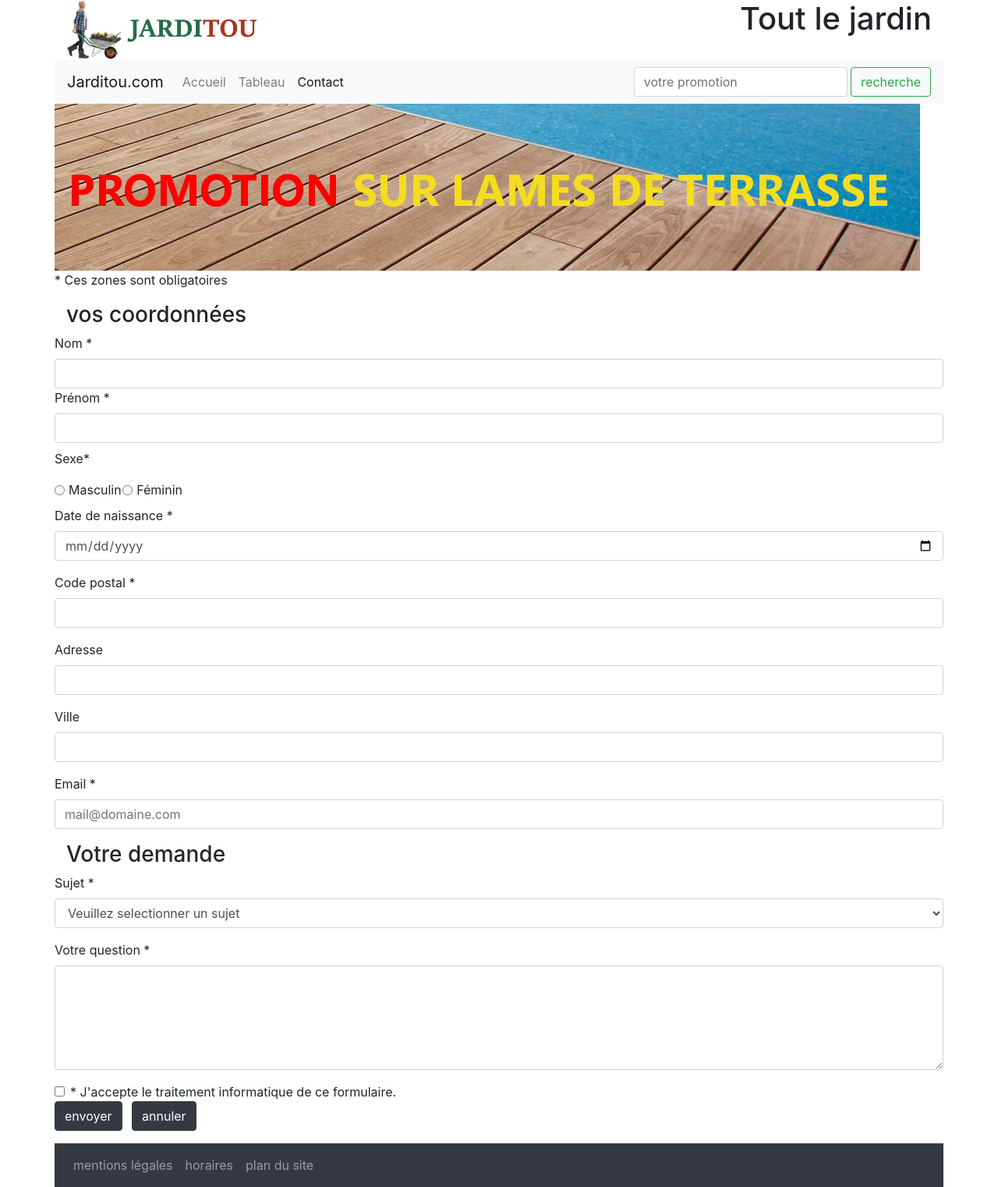
After one commit to glebnar/jarditou, a PHP site: page /bootstrap/contact.html in a window 1280 px wide. The commit adds this page. Shown: the whole page at 78% size. Run offline with PHP 8.4, Linux system fonts and the light colour scheme.

Commit message:
commit bootstrap1

```diff
--- /dev/null
+++ b/Kévin/front/statique/bootstrap/contact.html
@@ -0,0 +1,136 @@
+<!DOCTYPE html>
+<html lang="fr">
+<head>
+    <meta charset="UTF-8">
+    <meta name="viewport" content="width=device-width, initial-scale=1.0">
+    <link rel="stylesheet" href="https://stackpath.bootstrapcdn.com/bootstrap/4.4.1/css/bootstrap.min.css" integrity="sha384-Vkoo8x4CGsO3+Hhxv8T/Q5PaXtkKtu6ug5TOeNV6gBiFeWPGFN9MuhOf23Q9Ifjh" crossorigin="anonymous">
+    <title>jarditou.com</title>
+</head>
+<body>
+<div class="container ">
+<!-- logo/slogan -->
+        <div class=" row">
+            <div class="col-3 d-none d-lg-block"> <img src="src/img/jarditou_logo.jpg" class="img-fluid" alt="logo jarditou" title="logo jarditou"> </div>
+            <div class="col-9 d-none d-lg-block"><h1 class="text-right">Tout le jardin</h1></div>
+            <div class="col-1 d-none d-lg-block"></div>
+        </div>
+<!-- --- -->
+<!-- navigation -->
+        <nav class=" row navbar navbar-expand-lg navbar-light bg-light">
+            <a class="navbar-brand" href="#">Jarditou.com</a>
+            <button class="navbar-toggler" type="button" data-toggle="collapse" data-target="#navbarnav" aria-controls="navbarnav" aria-expanded="false" aria-label="Toggle navigation">
+                <span class="navbar-toggler-icon"></span>
+            </button>
+            <div class="collapse navbar-collapse" id="navbarnav">
+                <div class="navbar-nav">
+                    <a class="nav-item nav-link" href="index.html">Accueil </a>
+                    <a class="nav-item nav-link" href="tableau.html">Tableau</a>
+                    <a class="nav*item nav-link active" href="contact.html">Contact<span class="sr-only ">(page actuel)</span></a>
+                </div>
+            </div>
+                    <form class="form-inline d-none d-lg-block">
+                        <input class="form-control" type="search" placeholder="votre promotion" aria-label="votre promotion">
+                        <button class="btn btn-outline-success" type="submit">recherche</button>
+                    </form>
+
+
+        </nav>
+<!-- --- -->
+<!-- promo -->
+<div class="row">
+    <div class="col-12 p-0 col-sm-12">
+        <img src="src/img/promotion.jpg" class="img-fluid " alt="promotion" title="promotion">
+    </div>
+</div>
+<!-- --- -->
+<!-- contenu -->
+        <form action="http://bienvu.net/script.php" method="post">
+            <p class="row" > * Ces zones sont obligatoires</p>
+                    <fieldset>
+                        <legend class="h3">vos coordonnées</legend>
+                        <div class="form-goup row">
+                            <label for="nom">Nom *</label>
+                            <input class="form-control" type="text" name="nom" id="nom" required>
+                        </div>
+                        <div class="form-goup row">
+                            <label for="prenom">Prénom *</label>
+                            <input class="form-control" type="text" name="prenom" id="prenom" required>
+                        </div>
+                        <p class=" row mt-2">Sexe*</p>
+                        <div class="form-check form-check-inline row">
+                            <input class="form-check-input" type="radio" name="sexe" value="masculin" id="masc" required>
+                            <label class="form-check-label" for="masc"> Masculin</label>
+                        </div>
+                        <div class="form-check form-check-inline row">
+                            <input class="form-check-input" type="radio" name="sexe" value="feminin"  id="fem" required>
+                            <label class="form-check-label" for="fem">Féminin</label>
+                    </div>
+                        <div class="form-group  mt-2 row">
+                            <label for="date"> Date de naissance *</label>
+                            <input class="form-control" type="date" name="ddn" id="date" required>
+                        </div>
+                        <div class="form-group row">
+                            <label for="cp">Code postal *</label>
+                                <input class="form-control" type="text" name="cp" id="cp" required>
+                        </div>
+                        <div class="form-group row">
+                            <label for="adresse"> Adresse</label>
+                            <input class="form-control" type="text" name="adresse" id="adresse">
+                        </div>
+                        <div class="form-group row">
+                            <label for="ville"> Ville</label>
+                            <input class="form-control" type="text" name="ville" id="ville">
+                        </div>
+                        <div class="form-group row">
+                            <label for="mail">Email *</label>
+                            <input class="form-control" type="email" name="mail" id="mail" placeholder="mail@domaine.com" required>
+                        </div>
+                    </fieldset>
+                    <fieldset>
+                        <legend class="h3"> Votre demande</legend>
+                        <div class="form-group row">
+                            <label for="sujet"> Sujet *</label>
+                            <select class="form-control" id="sujet" required>
+                                <option value="" selected> Veuillez selectionner un sujet</option>
+                                <option value="commande"> Mes commandes</option>
+                                <option value="produit"> Question sur un produit</option>
+                                <option value="reclamation">Réclamation</option>
+                                <option value="autre">Autres</option>
+                            </select>
+                        </div>
+                        <div class="form-group row">
+                            <label for="question">Votre question *</label>
+                                <textarea class="form-control" name="question" rows="5" cols="30" id="question" required></textarea>
+                        </div>
+                    </fieldset>
+                    <div class="form-check row">
+                        <input class="form-check-input" type="checkbox" name="rgpd" value="accord" id="accord" required>
+                        <label class="form-check-label" for="accord">* J'accepte le traitement informatique de ce formulaire.</label>
+                    </div>
+                        <button type="submit" class="btn btn-dark mr-2 row">envoyer</button>
+                        <button type="reset" class="btn btn-dark ">annuler</button>
+
+                </form>
+<!-- --- -->
+<!-- pied de page -->
+        <nav class="row navbar navbar-expand-lg navbar-dark bg-dark mt-3">
+            <button class="navbar-toggler" type="button" data-toggle="collapse" data-target="#navpied" aria-controls="navpied" aria-expanded="false" aria-label="Toggle navigation">
+                <span class="navbar-toggler-icon"></span>
+            </button>
+            <div class="collapse navbar-collapse" id="navbarnav">
+                <div class="navbar-nav">
+                    <a class="nav-item nav-link" href="#">mentions légales</a>
+                    <a class="nav-item nav-link" href="#">horaires</a>
+                    <a class="nav-item nav-link" href="#">plan du site</a>
+                </div>
+            </div>
+        </nav>
+<!-- --- -->
+</div>
+<!-- bootstrap js -->
+    <script src="https://code.jquery.com/jquery-3.4.1.slim.min.js" integrity="sha384-J6qa4849blE2+poT4WnyKhv5vZF5SrPo0iEjwBvKU7imGFAV0wwj1yYfoRSJoZ+n" crossorigin="anonymous"></script>
+<script src="https://cdn.jsdelivr.net/npm/popper.js@1.16.0/dist/umd/popper.min.js" integrity="sha384-Q6E9RHvbIyZFJoft+2mJbHaEWldlvI9IOYy5n3zV9zzTtmI3UksdQRVvoxMfooAo" crossorigin="anonymous"></script>
+<script src="https://stackpath.bootstrapcdn.com/bootstrap/4.4.1/js/bootstrap.min.js" integrity="sha384-wfSDF2E50Y2D1uUdj0O3uMBJnjuUD4Ih7YwaYd1iqfktj0Uod8GCExl3Og8ifwB6" crossorigin="anonymous"></script>
+<!-- --- -->
+</body>
+</html>
```
Also changed, not shown: Kévin/front/statique/bootstrap/index.html (added, +95 -0 lines), Kévin/front/statique/bootstrap/tableau.html (added, +127 -0 lines), Kévin/front/statique/bootstrap/src/img/11.jpg (added), Kévin/front/statique/bootstrap/src/img/12.jpg (added), Kévin/front/statique/bootstrap/src/img/13.jpg (added), Kévin/front/statique/bootstrap/src/img/7.jpg (added), Kévin/front/statique/bootstrap/src/img/8.jpg (added), Kévin/front/statique/bootstrap/src/img/download.jpg (added), Kévin/front/statique/bootstrap/src/img/jarditou_logo.jpg (added), Kévin/front/statique/bootstrap/src/img/promotion.jpg (added), Kévin/front/statique/css/style.css (line endings or trailing spaces).
